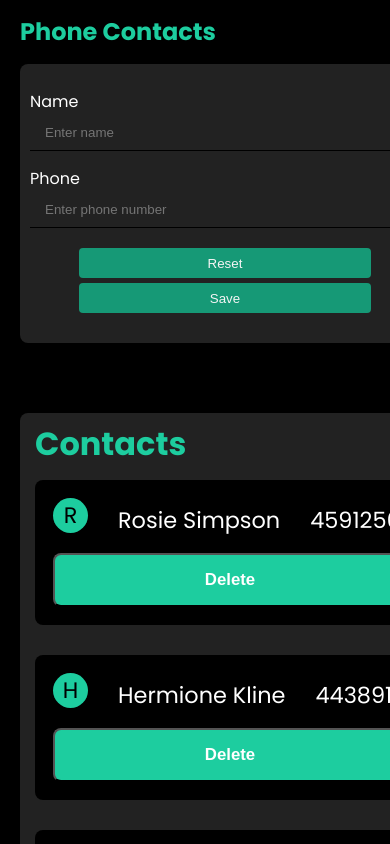
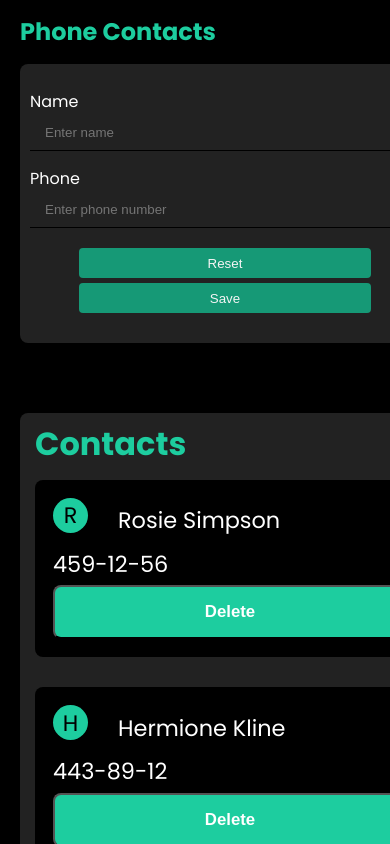
Before and after one commit to murselsen/goit-react-hw-06, a React (Vite) app: page / in a window 390 px wide. Shown: the top 844 px of the page. Built offline with nearby package versions, Linux system fonts and the light colour scheme.

Commit message:
Update Form validation: change phone type to number and adjust validation rules

```diff
--- a/src/components/ContactList.jsx
+++ b/src/components/ContactList.jsx
@@ -12,15 +12,20 @@ const ContactList = () => {
       })
     );
   };
+  let formattedContactPhone;
   return (
     <div className={Css.ContactArea}>
       <h2 className={Css.ContactAreaTitle}>Contacts</h2>
       <ul className={Css.ContactList}>
         {contacts.map((contact) => (
           <li key={contact.id} className={Css.ContactItem}>
-            <span className={Css.ItemBadge}>{contact.name[0]}</span>{" "}
-            <p className={Css.Title}>{contact.name}</p>{" "}
-            <p className={Css.subTitle}>{contact.phone}</p>{" "}
+            <span className={Css.ItemBadge}>{contact.name[0]}</span>
+            <p className={Css.Title}>{contact.name}</p>
+
+            <p className={Css.subTitle}>{`${contact.phone.slice(
+              0,
+              3
+            )}-${contact.phone.slice(3, 5)}-${contact.phone.slice(5)}`}</p>
             <button
               onClick={() => handleDeleteUser(contact.id)}
               className={Css.Btn}
--- a/src/components/Form.jsx
+++ b/src/components/Form.jsx
@@ -21,11 +21,7 @@ const AForm = () => {
     name: Yup.string()
       .required("Name is required")
       .min(2, "Name must be at least 2 characters long"),
-    phone: Yup.string()
-      .required("Phone number is required")
-      .min(6)
-      .max(7)
-      .typeError("Phone number must be a number"),
+    phone: Yup.number().required("Phone number is required"),
   });
 
   return (
@@ -40,7 +36,6 @@ const AForm = () => {
             Name
           </label>
           <Field
-            type="text"
             className={Css.Input}
             id={nameId}
             name="name"
@@ -53,12 +48,11 @@ const AForm = () => {
             Phone
           </label>
           <Field
-            type="number"
             className={Css.Input}
             id={telId}
             name="phone"
+            maxLength="7"
             placeholder="Enter phone number"
-            maxLength="7"
           />
           <ErrorMessage name="phone" component="span" className={Css.Error} />
         </div>
```
